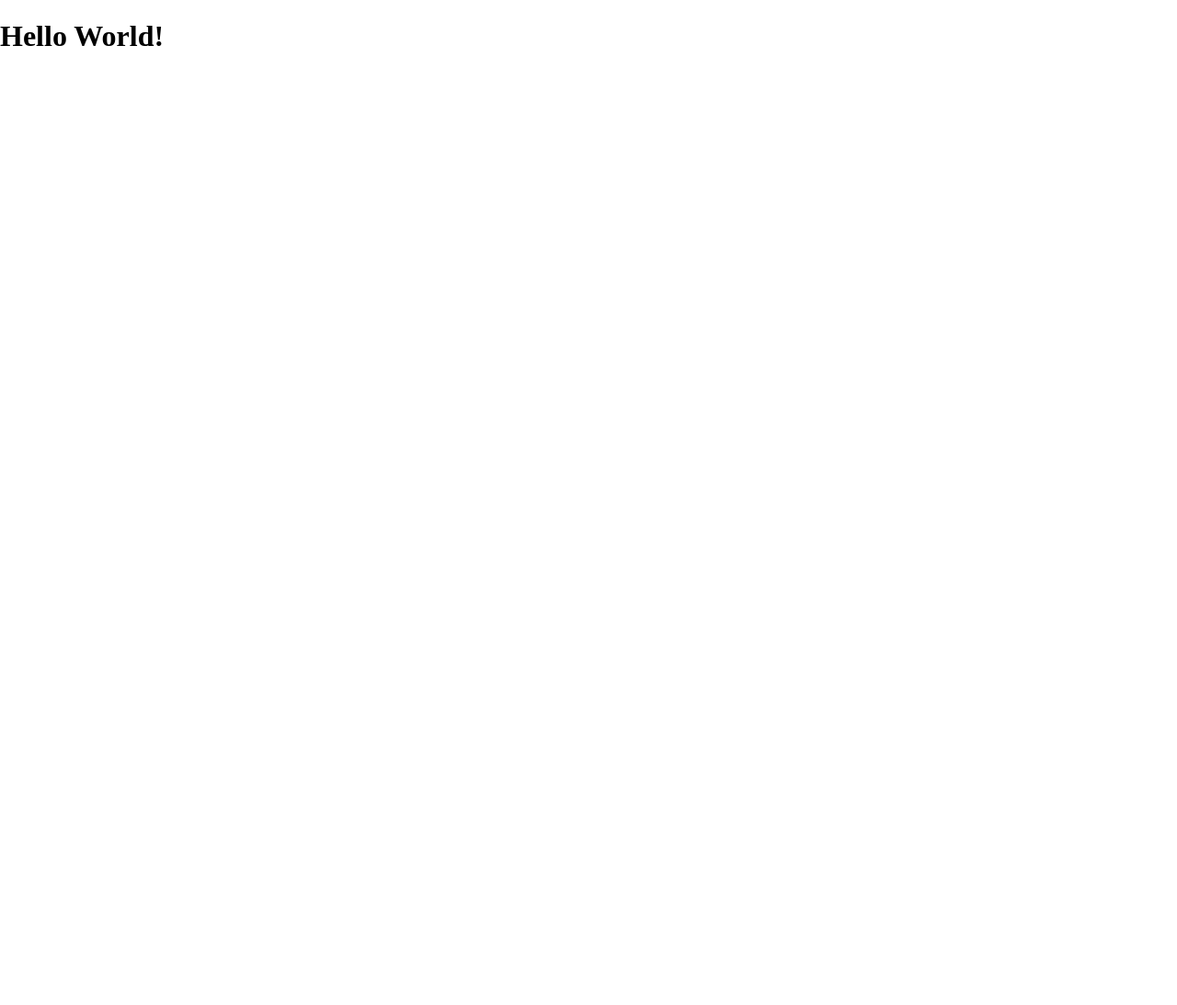
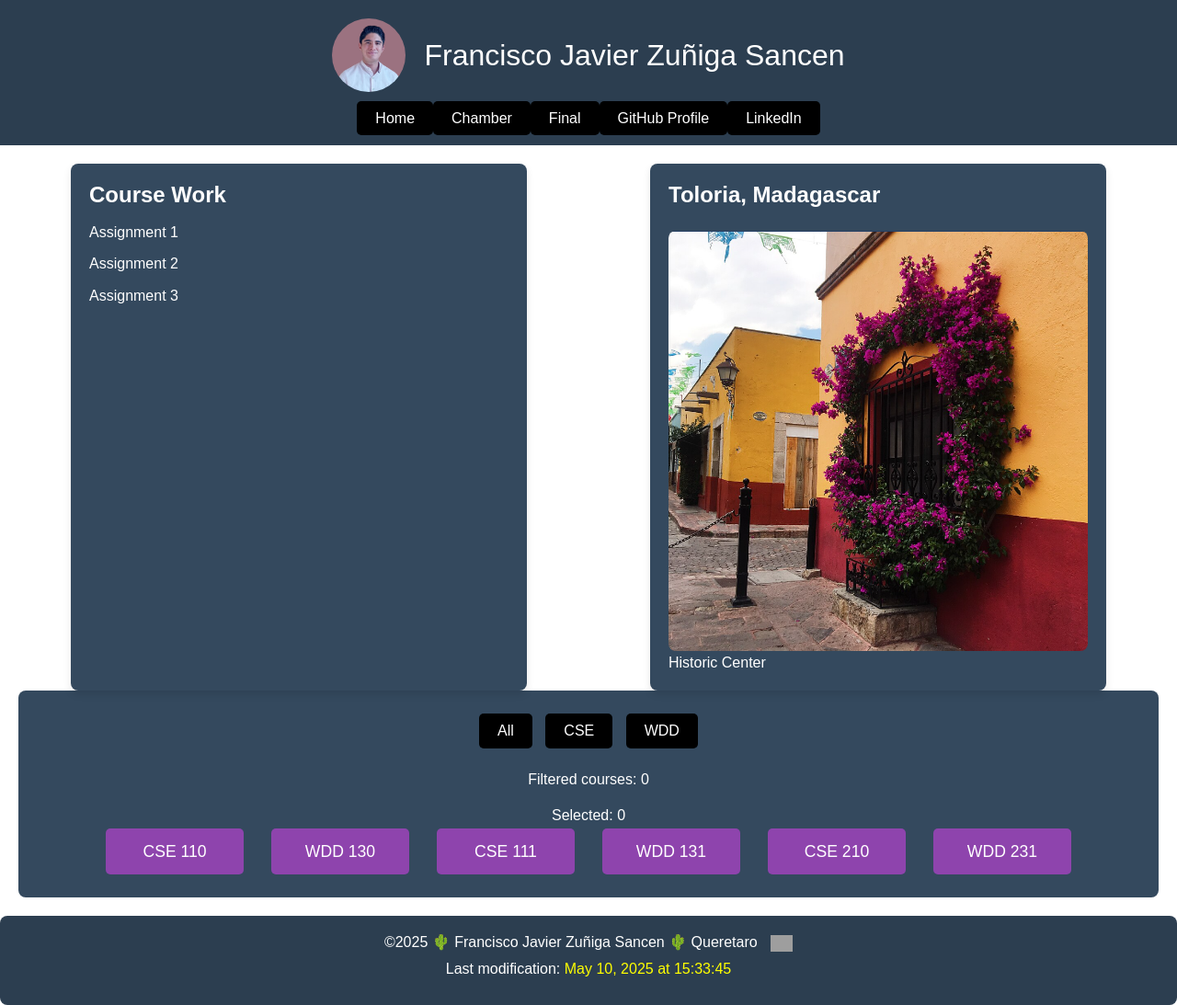
Before and after one commit to S4ncen/wdd231, a plain HTML site: page index.html in a window 1280 px wide. Shown: the whole page at 92% size. Before the commit the page ends 800 px from the top, so only its background shows below. Drawn offline with Linux system fonts and the light colour scheme; grey boxes are pictures that could not be loaded.

Commit message:
ading changes to html index

```diff
--- a/index.html
+++ b/index.html
@@ -1,12 +1,72 @@
 <!DOCTYPE html>
 <html lang="en">
-    <head>
-        <link rel="stylesheet" href="./styles/normalize.css">
-        <meta charset="UTF-8" />
-        <meta name="viewport" content="width=device-width, initial-scale=1.0" />
-        <title>Document</title>
-    </head>
-    <body>
-        <h1>Hello World!</h1>
-    </body>
+<head>
+    <link rel="stylesheet" href="styles/normalize.css">
+    <link rel="stylesheet" href="styles/course-home-page.css">
+    <meta charset="UTF-8">
+    <meta name="viewport" content="width=device-width, initial-scale=1.0">
+    <title>Document</title>
+</head>
+<body>
+    <header>
+        <div class="header-content">
+            <img src="images/picture.jpg" alt="Francisco Javier Zuñiga Sancen" class="profile-img">
+            <div class="header-text">
+                <h1>Francisco Javier Zuñiga Sancen</h1>
+            </div>
+        </div>
+        <nav>
+            <ul>
+                <li><a href="#">Home</a></li>
+                <li><a href="#">Chamber</a></li>
+                <li><a href="#">Final</a></li>
+                <li><a href="#">GitHub Profile</a></li>
+                <li><a href="#">LinkedIn</a></li>
+            </ul>
+        </nav>
+    </header>
+    <main>
+        <section class="content-container">
+            <div class="card">
+                <h2>Course Work</h2>
+                <ul>
+                    <li>Assignment 1</li>
+                    <li>Assignment 2</li>
+                    <li>Assignment 3</li>
+                </ul>
+            </div>
+            <div class="card">
+                <h2>Toloria, Madagascar</h2>
+                <img src="images/tequis.png" alt="Historic Center" class="image-card">
+                <p>Historic Center</p>
+            </div>
+        </section>
+        <section class="filter-section">
+            <div class="filter-buttons">
+                <button class="filter-btn" onclick="filterCourses('all')">All</button>
+                <button class="filter-btn" onclick="filterCourses('CSE')">CSE</button>
+                <button class="filter-btn" onclick="filterCourses('WDD')">WDD</button>
+            </div>
+            <div class="filtered-count">
+                <p>Filtered courses: <span id="filteredCount">0</span></p>
+            </div>
+            <div class="selected-count">
+                <p id="selectedCount">Selected: 0</p>
+            </div>
+            <div class="course-buttons">
+                <button class="course-btn CSE" onclick="selectCourse(this)">CSE 110</button>
+                <button class="course-btn WDD" onclick="selectCourse(this)">WDD 130</button>
+                <button class="course-btn CSE" onclick="selectCourse(this)">CSE 111</button>
+                <button class="course-btn WDD" onclick="selectCourse(this)">WDD 131</button>
+                <button class="course-btn CSE" onclick="selectCourse(this)">CSE 210</button>
+                <button class="course-btn WDD" onclick="selectCourse(this)">WDD 231</button>
+            </div>
+        </section>
+    </main>
+    <footer class="footer">
+        <p>©<span id="currentyear"> </span>  🌵 Francisco Javier Zuñiga Sancen 🌵 Queretaro <img src="https://upload.wikimedia.org/wikipedia/commons/f/fc/Flag_of_Mexico.svg" alt="Mexico Flag" class="mexico-flag"> </p>
+        <p>Last modification: <span id="date-and-time"></span></p>
+    </footer>
+    <script src="scripts/script.js"></script>
+</body>
 </html>
```
Also changed, not shown: image.png (deleted).
